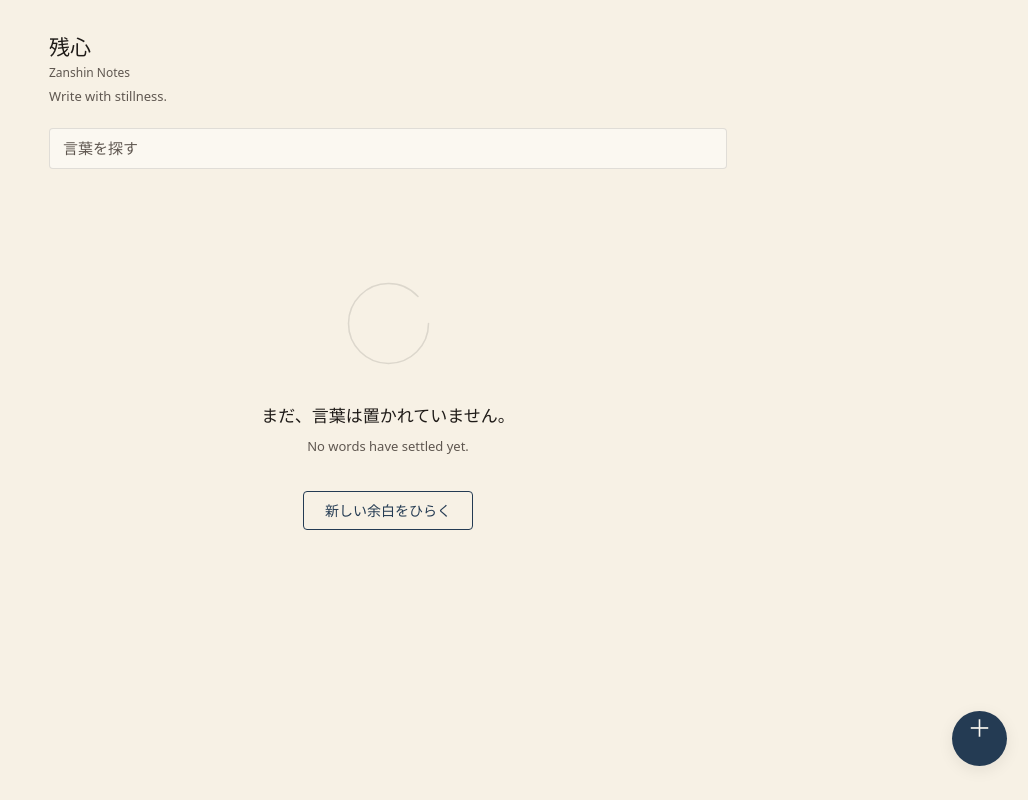
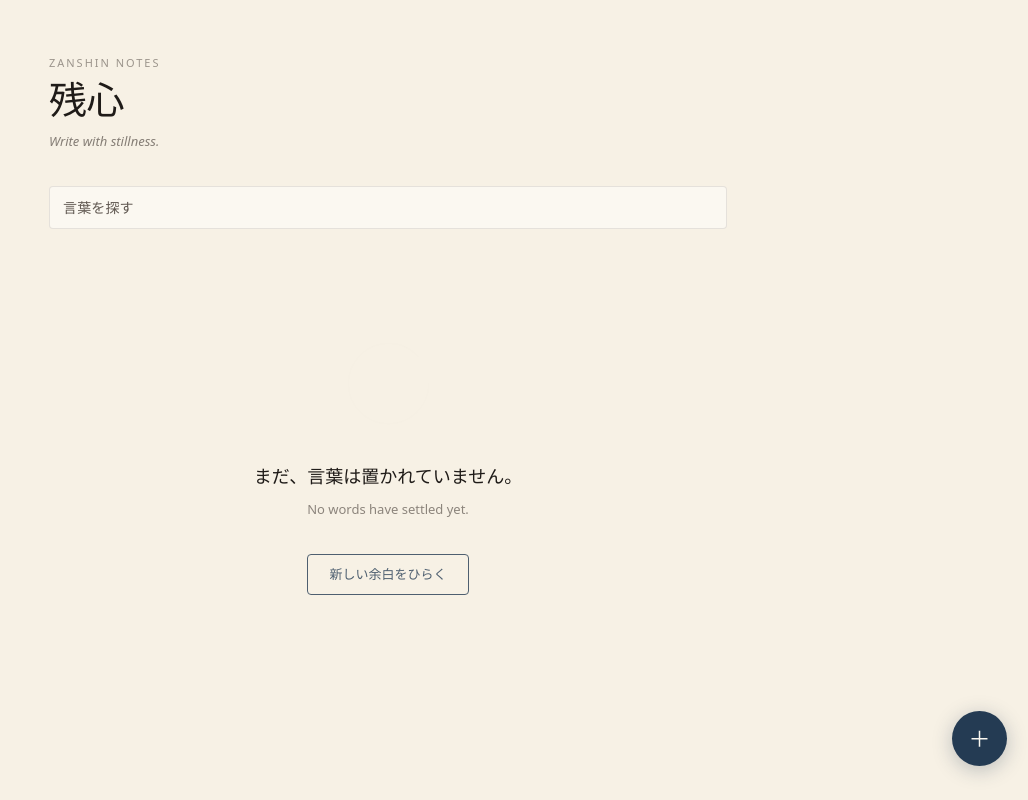
Before and after one commit to sunpotflower4460-cpu/AAA-sonnet4.6, a React (Vite) app: page / in a window 1280 px wide. Shown: the whole page, without its empty margins (252-1280 px from the left). Built offline with nearby package versions, Linux system fonts and the light colour scheme.

Commit message:
feat: Phase 5 UI/UX polish — header, animations, editor spacing, paper atmosphere
Agent-Logs-Url: https://github.com/sunpotflower4460-cpu/AAA-sonnet4.6/sessions/f6233b6a-d9a1-4805-a908-d8d115e5ee42

Co-authored-by: sunpotflower4460-cpu <253257485+sunpotflower4460-cpu@users.noreply.github.com>

```diff
--- a/src/components/EmptyState.tsx
+++ b/src/components/EmptyState.tsx
@@ -8,14 +8,14 @@ interface EmptyStateProps {
 
 export function EmptyState({ onCreateNote, isSearching = false }: EmptyStateProps) {
   return (
-    <div className="flex flex-col items-center justify-center py-[89px] px-[21px] text-center">
+    <div className="flex flex-col items-center justify-center py-[89px] px-[21px] text-center animate-fade-slide-up">
       <div className="relative mb-[34px]">
-        <ZanshinMark size={89} opacity={0.12} />
+        <ZanshinMark size={89} opacity={0.10} animate={!isSearching} />
       </div>
-      <p className="font-mincho text-[17px] text-sumi mb-[8px] leading-golden">
+      <p className="font-mincho text-[18px] text-sumi mb-[8px] leading-golden">
         {isSearching ? '言葉が見つかりませんでした。' : copy.emptyTitle}
       </p>
-      <p className="text-[13px] text-ink-muted mb-[34px]">
+      <p className="text-[13px] text-ink-muted mb-[34px] leading-golden" style={{ opacity: 0.7 }}>
         {isSearching ? 'No words found.' : copy.emptySubtitle}
       </p>
       {!isSearching && (
@@ -23,13 +23,15 @@ export function EmptyState({ onCreateNote, isSearching = false }: EmptyStateProp
           onClick={onCreateNote}
           aria-label={copy.emptyAction}
           className="
-            text-[14px] text-indigo
+            text-[13px] text-indigo
             border border-[var(--color-indigo)]
             rounded-[4px]
-            px-[21px] py-[8px]
+            px-[21px] py-[10px]
             hover:bg-indigo hover:text-paper
+            active:scale-95
             transition-all duration-300
           "
+          style={{ opacity: 0.8 }}
         >
           {copy.emptyAction}
         </button>
--- a/src/components/NoteCard.tsx
+++ b/src/components/NoteCard.tsx
@@ -5,46 +5,56 @@ import { copy } from '../lib/i18n';
 interface NoteCardProps {
   note: Note;
   onClick: () => void;
+  animationIndex?: number;
 }
 
-export function NoteCard({ note, onClick }: NoteCardProps) {
+export function NoteCard({ note, onClick, animationIndex = 0 }: NoteCardProps) {
   const displayTitle = note.title.trim() || copy.untitled;
-  const preview = note.body.trim().slice(0, 80);
+  const preview = note.body.trim().slice(0, 70);
+  const delayClass = `card-delay-${Math.min(animationIndex, 9)}`;
+
+  const accentLineStyle = {
+    width: note.isFavorite ? '3px' : '2px',
+    backgroundColor: note.isFavorite ? 'var(--color-gold)' : 'var(--color-line)',
+    transition: 'background-color 300ms, width 300ms',
+  };
 
   return (
     <button
       onClick={onClick}
       aria-label={`メモ: ${displayTitle}`}
-      className="
+      className={`
         w-full text-left
         bg-paper
         border border-[var(--color-line)]
         rounded-[4px]
-        p-[21px]
+        px-[21px] py-[18px]
         flex gap-[13px]
-        hover:border-[var(--color-ink-muted)]
-        active:scale-[0.99]
-        transition-all duration-200
+        hover:border-[rgba(31,27,24,0.22)]
+        active:scale-[0.985]
+        transition-all duration-300
         relative overflow-hidden
-      "
+        animate-fade-slide-up ${delayClass}
+      `}
+      style={{ boxShadow: '0 1px 8px var(--color-shadow)' }}
     >
       {/* Sword-line accent */}
       <div
-        className="absolute left-0 top-[21px] bottom-[21px] w-[2px] rounded-full"
-        style={{ backgroundColor: note.isFavorite ? 'var(--color-gold)' : 'var(--color-line)' }}
+        className="absolute left-0 top-[14px] bottom-[14px] rounded-full"
+        style={accentLineStyle}
       />
 
       <div className="flex-1 min-w-0 pl-[8px]">
-        <div className="flex items-center justify-between mb-[4px]">
+        <div className="flex items-start justify-between gap-[8px] mb-[6px]">
           <h3
-            className="text-[16px] font-mincho text-sumi truncate"
+            className="text-[15px] font-mincho text-sumi truncate leading-snug"
             style={{ fontWeight: note.title ? 600 : 400, fontStyle: note.title ? 'normal' : 'italic' }}
           >
             {displayTitle}
           </h3>
           {note.isFavorite && (
             <span
-              className="ml-[8px] text-[12px] flex-shrink-0"
+              className="text-[11px] flex-shrink-0 mt-[2px]"
               style={{ color: 'var(--color-gold)' }}
               aria-label="お気に入り"
             >
@@ -53,11 +63,11 @@ export function NoteCard({ note, onClick }: NoteCardProps) {
           )}
         </div>
         {preview && (
-          <p className="text-[14px] text-ink-muted line-clamp-2 leading-golden mb-[8px]">
+          <p className="text-[13px] text-ink-muted line-clamp-2 leading-golden mb-[8px]" style={{ opacity: 0.85 }}>
             {preview}
           </p>
         )}
-        <p className="text-[12px] text-ink-muted" style={{ opacity: 0.7 }}>
+        <p className="text-[11px] text-ink-muted" style={{ opacity: 0.55, letterSpacing: '0.02em' }}>
           {formatDate(note.updatedAt)}
         </p>
       </div>
--- a/src/components/NotesList.tsx
+++ b/src/components/NotesList.tsx
@@ -36,12 +36,28 @@ export function NotesList({
   return (
     <div className="flex-1 flex flex-col">
       {/* Header */}
-      <div className="px-[21px] pt-[34px] pb-[21px]">
-        <h1 className="font-mincho text-[21px] text-sumi leading-tight mb-[4px]">
+      <div className="px-[21px] pt-[55px] pb-[21px]">
+        <p
+          className="text-[11px] mb-[8px]"
+          style={{
+            color: 'var(--color-ink-muted)',
+            opacity: 0.6,
+            letterSpacing: '0.18em',
+            textTransform: 'uppercase',
+          }}
+        >
+          {copy.appSubtitle}
+        </p>
+        <h1
+          className="font-mincho text-[38px] text-sumi leading-none mb-[13px]"
+          style={{ letterSpacing: '-0.01em' }}
+        >
           {copy.appName}
         </h1>
-        <p className="text-[12px] text-ink-muted mb-[4px]">{copy.appSubtitle}</p>
-        <p className="text-[13px] text-ink-muted leading-golden mb-[21px]">
+        <p
+          className="text-[13px] text-ink-muted mb-[34px]"
+          style={{ opacity: 0.75, fontStyle: 'italic', lineHeight: '1.618' }}
+        >
           {copy.taglineEn}
         </p>
         <SearchBar value={searchQuery} onChange={onSearchChange} />
@@ -54,11 +70,12 @@ export function NotesList({
         ) : noResults ? (
           <EmptyState onCreateNote={onCreateNote} isSearching />
         ) : (
-          <div className="flex flex-col gap-[13px]">
-            {sorted.map((note) => (
+          <div className="flex flex-col gap-[10px]">
+            {sorted.map((note, index) => (
               <NoteCard
                 key={note.id}
                 note={note}
+                animationIndex={index}
                 onClick={() => onSelectNote(note.id)}
               />
             ))}
@@ -71,20 +88,19 @@ export function NotesList({
         onClick={onCreateNote}
         aria-label={copy.newNote}
         className="
-          fixed bottom-[34px] right-[21px]
+          fixed
           w-[55px] h-[55px]
           bg-indigo text-paper
           rounded-full
           flex items-center justify-center
-          text-[24px]
-          shadow-md
-          hover:scale-105 active:scale-95
-          transition-transform duration-200
-          safe-bottom
+          text-[22px]
+          hover:opacity-90 active:scale-[0.93]
+          transition-all duration-200
         "
         style={{
+          right: '21px',
           bottom: 'max(34px, calc(34px + env(safe-area-inset-bottom)))',
-          boxShadow: '0 4px 16px var(--color-shadow)',
+          boxShadow: '0 4px 20px rgba(36, 59, 83, 0.28)',
         }}
       >
         ＋
--- a/src/components/SearchBar.tsx
+++ b/src/components/SearchBar.tsx
@@ -19,12 +19,15 @@ export function SearchBar({ value, onChange }: SearchBarProps) {
           bg-paper
           border border-[var(--color-line)]
           rounded-[4px]
-          px-[13px] py-[8px]
-          text-[15px] text-sumi
+          px-[13px] py-[10px]
+          text-[14px] text-sumi
           placeholder:text-ink-muted
-          focus:outline-none focus:border-[var(--color-ink-muted)]
-          transition-colors duration-200
+          focus:outline-none
+          focus:border-[var(--color-ink-muted)]
+          focus:bg-[var(--color-paper)]
+          transition-colors duration-300
         "
+        style={{ letterSpacing: '0.01em' }}
       />
     </div>
   );
--- a/src/components/ZanshinMark.tsx
+++ b/src/components/ZanshinMark.tsx
@@ -2,16 +2,17 @@ interface ZanshinMarkProps {
   size?: number;
   opacity?: number;
   className?: string;
+  animate?: boolean;
 }
 
-export function ZanshinMark({ size = 89, opacity = 0.08, className = '' }: ZanshinMarkProps) {
+export function ZanshinMark({ size = 89, opacity = 0.08, className = '', animate = false }: ZanshinMarkProps) {
   return (
     <svg
       width={size}
       height={size}
       viewBox="0 0 89 89"
       fill="none"
-      className={className}
+      className={`${animate ? 'animate-breathe' : ''} ${className}`}
       aria-hidden="true"
     >
       <circle
--- a/src/index.css
+++ b/src/index.css
@@ -10,9 +10,49 @@
   --color-gold: #C9A646;
   --color-indigo: #243B53;
   --color-vermilion: #B14A36;
-  --color-line: rgba(31, 27, 24, 0.12);
-  --color-shadow: rgba(31, 27, 24, 0.08);
+  --color-line: rgba(31, 27, 24, 0.10);
+  --color-shadow: rgba(31, 27, 24, 0.06);
+  --ease-soft: cubic-bezier(0.25, 0.46, 0.45, 0.94);
 }
+
+/* ── Animations ───────────────────────────────────── */
+
+@keyframes fadeSlideUp {
+  from { opacity: 0; transform: translateY(10px); }
+  to   { opacity: 1; transform: translateY(0); }
+}
+
+@keyframes breathe {
+  0%, 100% { opacity: 0.08; transform: scale(1); }
+  50%       { opacity: 0.14; transform: scale(1.06); }
+}
+
+@keyframes fadeIn {
+  from { opacity: 0; }
+  to   { opacity: 1; }
+}
+
+.animate-fade-slide-up {
+  animation: fadeSlideUp 420ms var(--ease-soft) both;
+}
+
+.animate-breathe {
+  animation: breathe 5s ease-in-out infinite;
+}
+
+/* Staggered card delays */
+.card-delay-0 { animation-delay:   0ms; }
+.card-delay-1 { animation-delay:  50ms; }
+.card-delay-2 { animation-delay: 100ms; }
+.card-delay-3 { animation-delay: 150ms; }
+.card-delay-4 { animation-delay: 200ms; }
+.card-delay-5 { animation-delay: 250ms; }
+.card-delay-6 { animation-delay: 300ms; }
+.card-delay-7 { animation-delay: 350ms; }
+.card-delay-8 { animation-delay: 400ms; }
+.card-delay-9 { animation-delay: 450ms; }
+
+/* ── Base ─────────────────────────────────────────── */
 
 * {
   -webkit-tap-highlight-color: transparent;
@@ -20,6 +60,10 @@
 
 body {
   background-color: var(--color-washi);
+  /* Subtle warm depth — no grain, just a soft atmospheric glow */
+  background-image:
+    radial-gradient(ellipse at 18% 88%, rgba(201, 166, 70, 0.06) 0%, transparent 56%),
+    radial-gradient(ellipse at 82% 12%, rgba(36, 59, 83, 0.05) 0%, transparent 56%);
   color: var(--color-sumi);
   font-family: "Hiragino Sans", "Noto Sans JP", system-ui, sans-serif;
   -webkit-font-smoothing: antialiased;
@@ -27,9 +71,21 @@ body {
 
 textarea, input {
   font-family: inherit;
+  caret-color: var(--color-indigo);
 }
 
-/* Safe area support for iPhone */
+/* Selection */
+::selection {
+  background-color: rgba(36, 59, 83, 0.13);
+  color: var(--color-sumi);
+}
+
+/* Scrollbar — minimal, barely visible */
+::-webkit-scrollbar       { width: 3px; }
+::-webkit-scrollbar-track { background: transparent; }
+::-webkit-scrollbar-thumb { background: var(--color-line); border-radius: 2px; }
+
+/* ── Safe area support for iPhone ────────────────── */
 .safe-bottom {
   padding-bottom: max(21px, env(safe-area-inset-bottom));
 }
```
Also changed, not shown: src/components/NoteEditor.tsx (+44 -25 lines), 1 other file (tests, documents, lock files or other folders).
